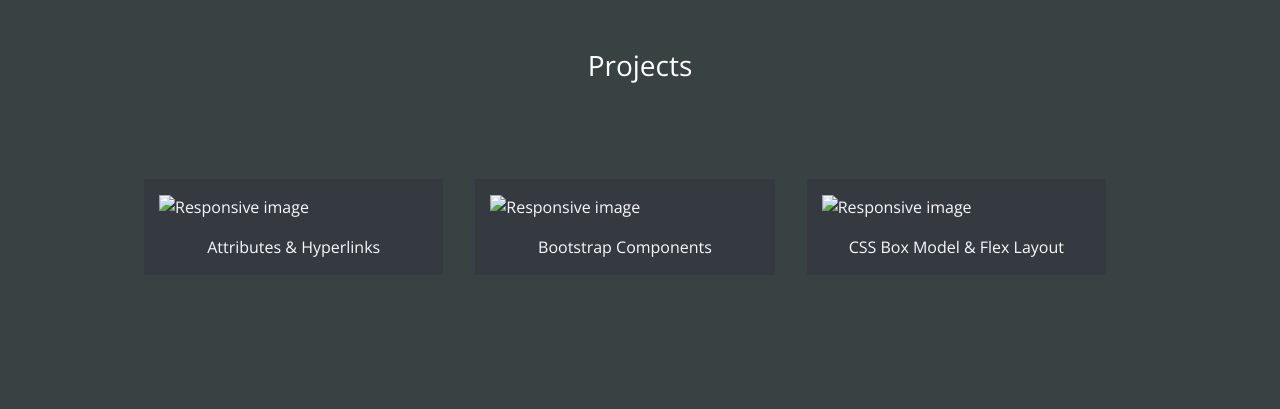
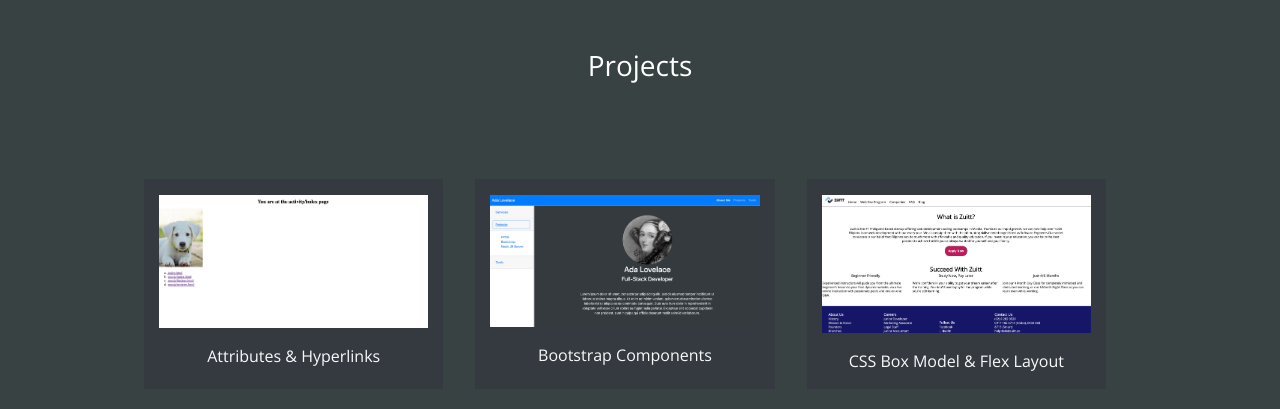
Before and after one commit to Batch230-Kitagawa/webportfolio, a plain HTML site: page project.html in a window 1280 px wide. Shown: the part 79-488 px from the top of the page. Drawn offline with nearby package versions, Linux system fonts and the light colour scheme.

Commit message:
Capstone1

```diff
--- a/project.html
+++ b/project.html
@@ -51,17 +51,17 @@
       <div class="container-fluid row justify-content-center">
 
             <div class="text-light bg-dark d-inline-block m-3 col-sm">
-                <img src="../C1/screenshots/Attributes&Hyperlinks.jpg" class="img-fluid pt-3" alt="Responsive image">
+                <img src="../webportfolio/screenshots/Attributes&Hyperlinks.jpg" class="img-fluid pt-3" alt="Responsive image">
                 <p class="text-center pt-3">Attributes & Hyperlinks</p>
 
             </div>
             <div class="text-light bg-dark d-inline-block m-3 col-sm">
-                <img src="../C1/screenshots/Bootstrap.jpg" class="img-fluid pt-3" alt="Responsive image">
+                <img src="../webportfolio/screenshots/Bootstrap.jpg" class="img-fluid pt-3" alt="Responsive image">
                 <p class="text-center pt-3">Bootstrap Components</p>
 
             </div>
             <div class="text-light bg-dark d-inline-block m-3 col-sm">
-                <img src="../C1/screenshots/CSS.jpg" class="img-fluid pt-3" alt="Responsive image">
+                <img src="../webportfolio/screenshots/CSS.jpg" class="img-fluid pt-3" alt="Responsive image">
                 <p class="text-center pt-3">CSS Box Model & Flex Layout</p>
 
             </div>
```
Also changed, not shown: contact.html (+1 -1 lines), index.html (+1 -1 lines).
